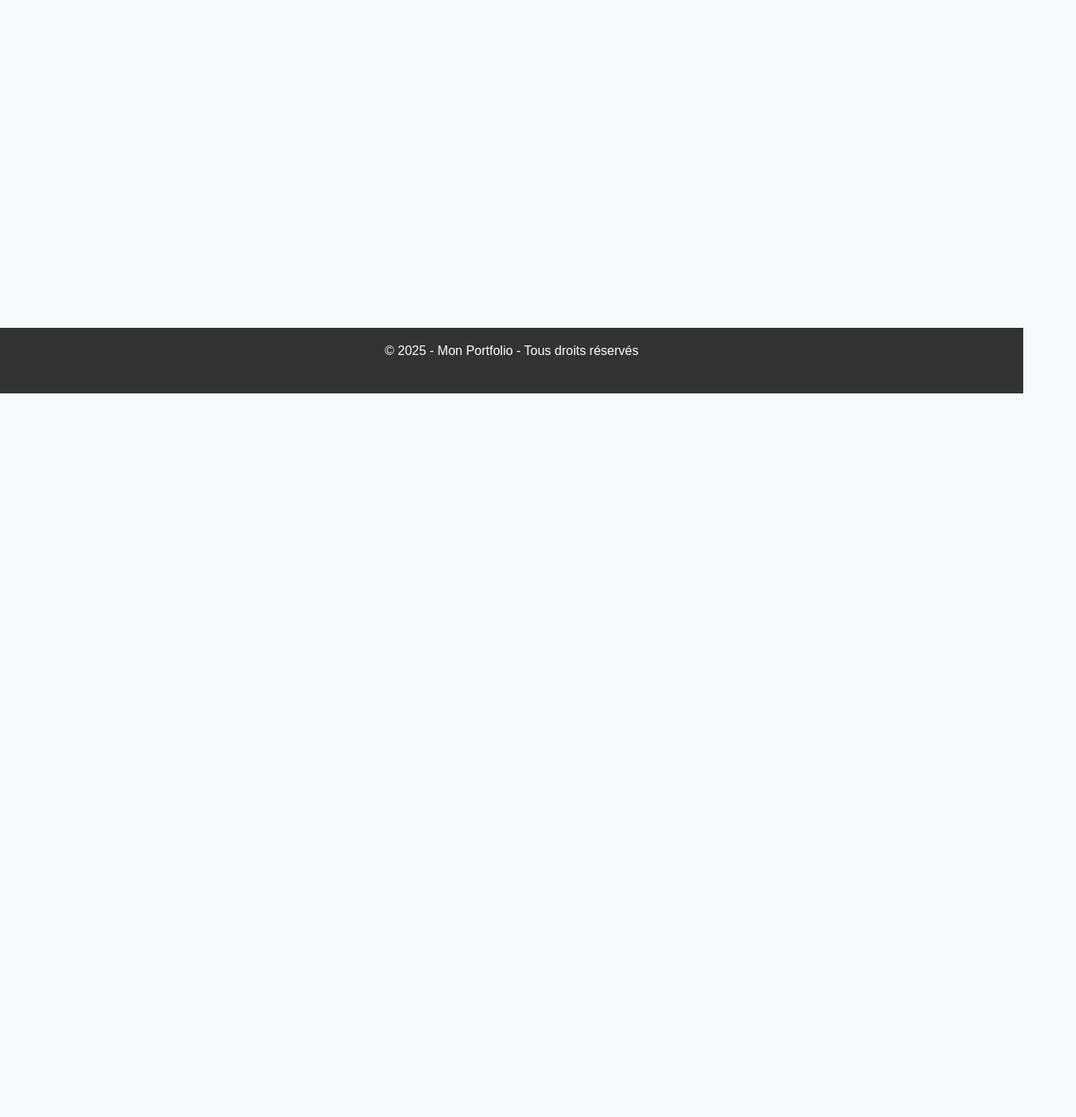
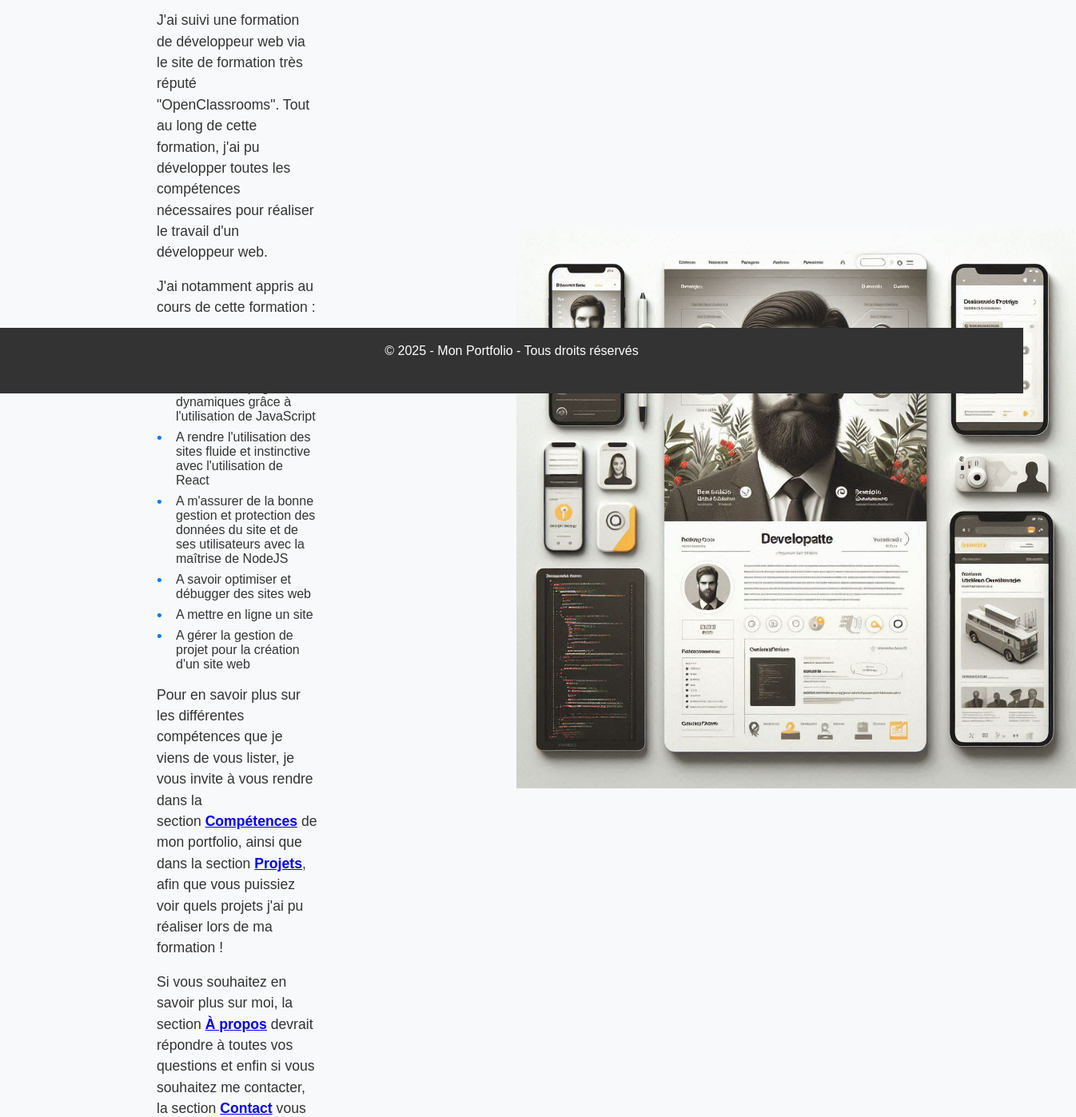
Before and after one commit to AnthonyGDN/Projet-8-OCR, a React (Create React App) app: page / in a window 1280 px wide. Shown: the part 308-1705 px from the top of the page at 80% size, 1346 px wide, since content can reach past the window. Before the commit the page ends 800 px from the top, so only its background shows below. Built offline with nearby package versions, Linux system fonts and the light colour scheme.

Commit message:
Feat - added a Home.css to manage the design of the home page and completed the home page

```diff
--- a/src/App.css
+++ b/src/App.css
@@ -19,7 +19,6 @@ body {
 }
 
 main {
-  max-width: 900px;
   margin: 2rem auto;
   padding: 0 1rem;
 }
@@ -36,7 +35,7 @@ h1, h2, h3 {
   display: flex;
   align-items: center;
   justify-content: center;
-  position: sticky;  /* reste collée en haut */
+  position: sticky;
   top: 0;
   z-index: 10;
 }
--- /dev/null
+++ b/src/components/Home.css
@@ -0,0 +1,50 @@
+.home-section {
+    display: flex;
+    align-items: center;
+    margin-top: 30px;
+    margin-left: 180px;
+  }
+
+  .home-content {
+    flex: 1;
+    max-width: 600px;
+    margin-right: 250px;       /* Sépare le texte et l’image */
+  }
+
+  .home-content h1 {
+    margin-bottom: 1.5rem;
+  }
+
+  .home-content p {
+    margin-bottom: 1rem;
+    line-height: 1.5;
+    font-size: 1.1rem;
+  }
+
+  .home-content ul {
+    list-style: none;    /* Désactive les puces par défaut */
+    margin-top: 1rem;
+    margin-bottom: 1rem;
+    padding: 0;
+  }
+
+  .home-content ul li {
+    position: relative;
+    padding-left: 1.5rem;    /* Laisse de la place pour la puce personnalisée */
+    margin-bottom: 0.5rem;
+  }
+
+  /* Crée une puce personnalisée • à gauche de chaque <li> */
+  .home-content ul li::before {
+    content: "•";
+    color: var(--primary-color);
+    position: absolute;
+    left: 0;
+    font-size: 1.2rem;
+    line-height: 1;
+  }
+
+  .home-image img {
+    max-width: 700px;
+    height: auto;
+  }
--- a/src/components/Home.js
+++ b/src/components/Home.js
@@ -1,10 +1,60 @@
 import React from 'react';
+import { Link } from 'react-router-dom';
+import './Home.css';
 
 function Home() {
   return (
-    <main>
-      <h1>Bienvenue sur mon portfolio</h1>
-      <p>Ici, vous trouverez un aperçu de mon travail et de mes compétences.</p>
+    <main className="home-section">
+      <div className="home-content">
+        <h1>Bienvenue sur mon portfolio</h1>
+        <p>Ici, vous trouverez un aperçu de mon travail et de mes compétences&nbsp;!</p>
+
+        <p>
+          J'ai suivi une formation de développeur web via le site de formation très réputé
+          "OpenClassrooms". Tout au long de cette formation, j'ai pu développer toutes les compétences
+          nécessaires pour réaliser le travail d'un développeur web.
+        </p>
+
+        <p>J'ai notamment appris au cours de cette formation&nbsp;:</p>
+        <ul>
+          <li>A maîtriser les intégrations web avec le Html et le CSS</li>
+          <li>A rendre les pages web dynamiques grâce à l'utilisation de JavaScript</li>
+          <li>A rendre l'utilisation des sites fluide et instinctive avec l'utilisation de React</li>
+          <li>A m'assurer de la bonne gestion et protection des données du site et de ses utilisateurs avec la maîtrise de NodeJS</li>
+          <li>A savoir optimiser et débugger des sites web</li>
+          <li>A mettre en ligne un site</li>
+          <li>A gérer la gestion de projet pour la création d'un site web</li>
+        </ul>
+
+        <p>
+          Pour en savoir plus sur les différentes compétences que je viens de vous lister, je vous invite à vous rendre
+          dans la section&nbsp;
+          <strong>
+            <Link to="/skills">Compétences</Link>
+          </strong>
+          &nbsp;de mon portfolio, ainsi que dans la section&nbsp;
+          <strong>
+            <Link to="/projects">Projets</Link>
+          </strong>
+          , afin que vous puissiez voir quels projets j'ai pu réaliser lors de ma formation&nbsp;!
+        </p>
+
+        <p>
+          Si vous souhaitez en savoir plus sur moi, la section&nbsp;
+          <strong>
+            <Link to="/about">À propos</Link>
+          </strong>
+          &nbsp;devrait répondre à toutes vos questions et enfin si vous souhaitez me contacter, la section&nbsp;
+          <strong>
+            <Link to="/contact">Contact</Link>
+          </strong>
+          &nbsp;vous donnera tous les liens existants pour prendre contact avec moi&nbsp;!
+        </p>
+      </div>
+
+      <div className="home-image">
+        <img src="/HomePic1.jpg" alt="HomePic1" />
+      </div>
     </main>
   );
 }
```
